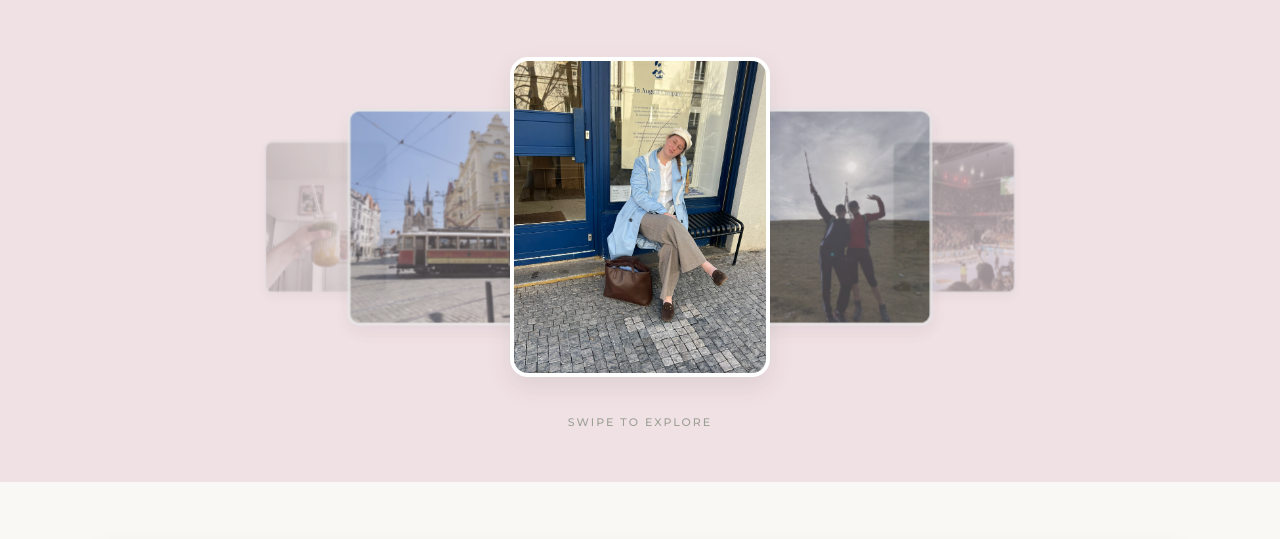
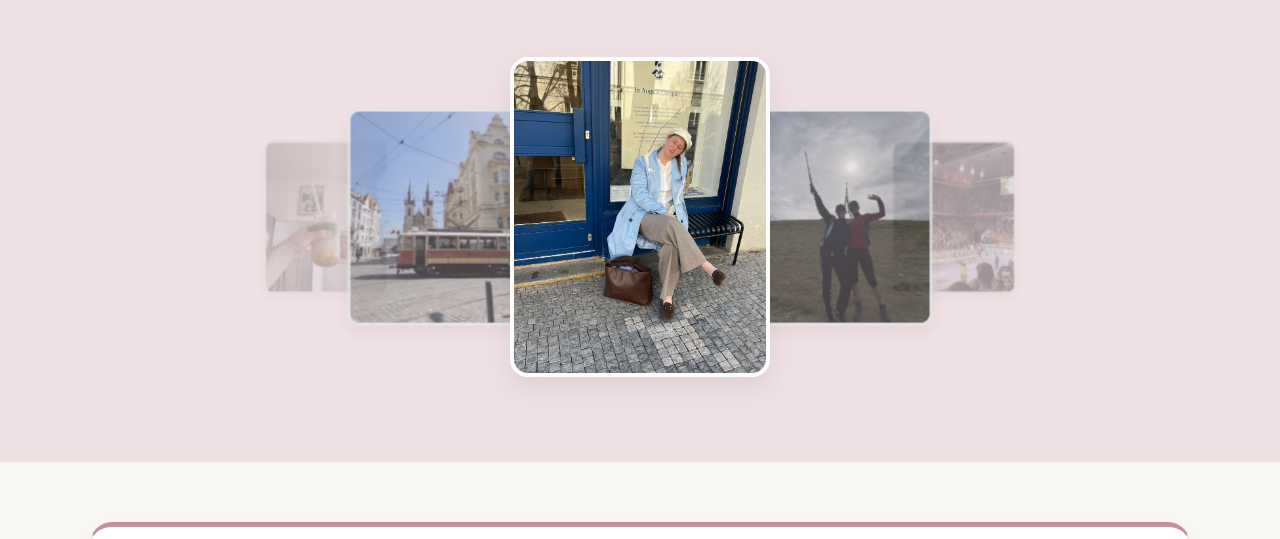
Before and after one commit to annikarahm/BIPM-Annika, a plain HTML site: page index.html in a window 1280 px wide. Shown: the part 206-745 px from the top of the page. Drawn offline with Linux system fonts and the light colour scheme.

Commit message:
Remove swipe hint paragraph from index.html

```diff
--- a/index.html
+++ b/index.html
@@ -161,10 +161,6 @@
 
         </div>
 
-
-        <p class="swipe-hint">
-            Swipe to explore
-        </p>
 
     </header>
 
```
